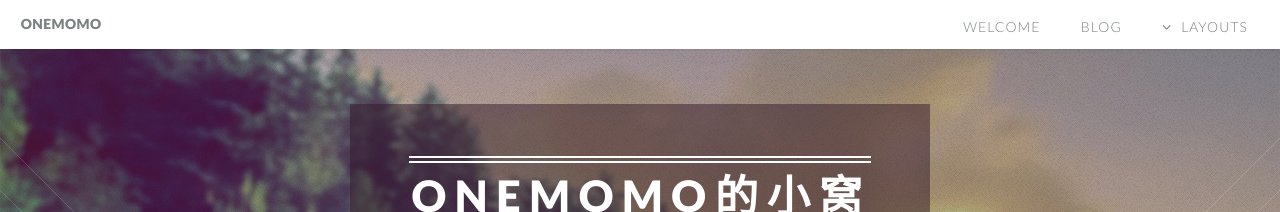
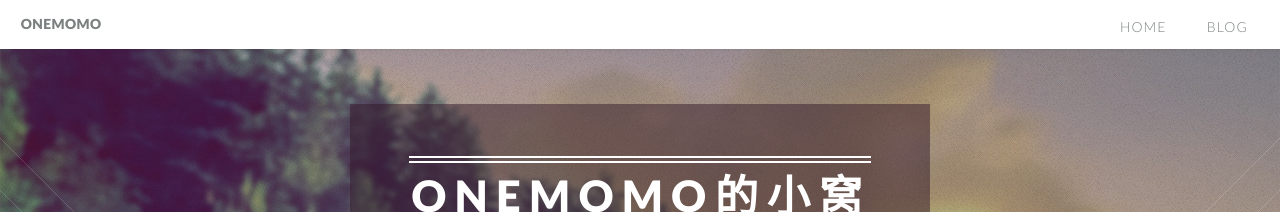
Before and after one commit to opoe269/opoe269.github.io, a Jekyll site: the page built from index.html, in a window 1280 px wide. Shown: the top 212 px of the page. Built offline with Jekyll 4.4.1, drawn with Linux system fonts in a browser that asks for light colours.

Commit message:
Update header.html

```diff
--- a/_includes/header.html
+++ b/_includes/header.html
@@ -2,27 +2,8 @@
 				<h1 id="logo"><a href="/">ONEMOMO</a></h1>
 				<nav id="nav">
 					<ul>
-						<li><a href="/">Welcome</a></li>
+						<li><a href="/">HOME</a></li>
                         <li><a href="/blog.html">Blog</a></li>
-						<li class="submenu">
-							<a href="">Layouts</a>
-							<ul>
-								<li><a href="/left-sidebar.html">Left Sidebar</a></li>
-								<li><a href="/right-sidebar.html">Right Sidebar</a></li>
-								<li><a href="/no-sidebar.html">No Sidebar</a></li>
-								<li><a href="/contact.html">Contact</a></li>
-								<li class="submenu">
-									<a href="">Submenu</a>
-									<ul>
-										<li><a href="#">Dolore Sed</a></li>
-										<li><a href="#">Consequat</a></li>
-										<li><a href="#">Lorem Magna</a></li>
-										<li><a href="#">Sed Magna</a></li>
-										<li><a href="#">Ipsum Nisl</a></li>
-									</ul>
-								</li>
-							</ul>
-						</li>
 
 					</ul>
 				</nav>
```
